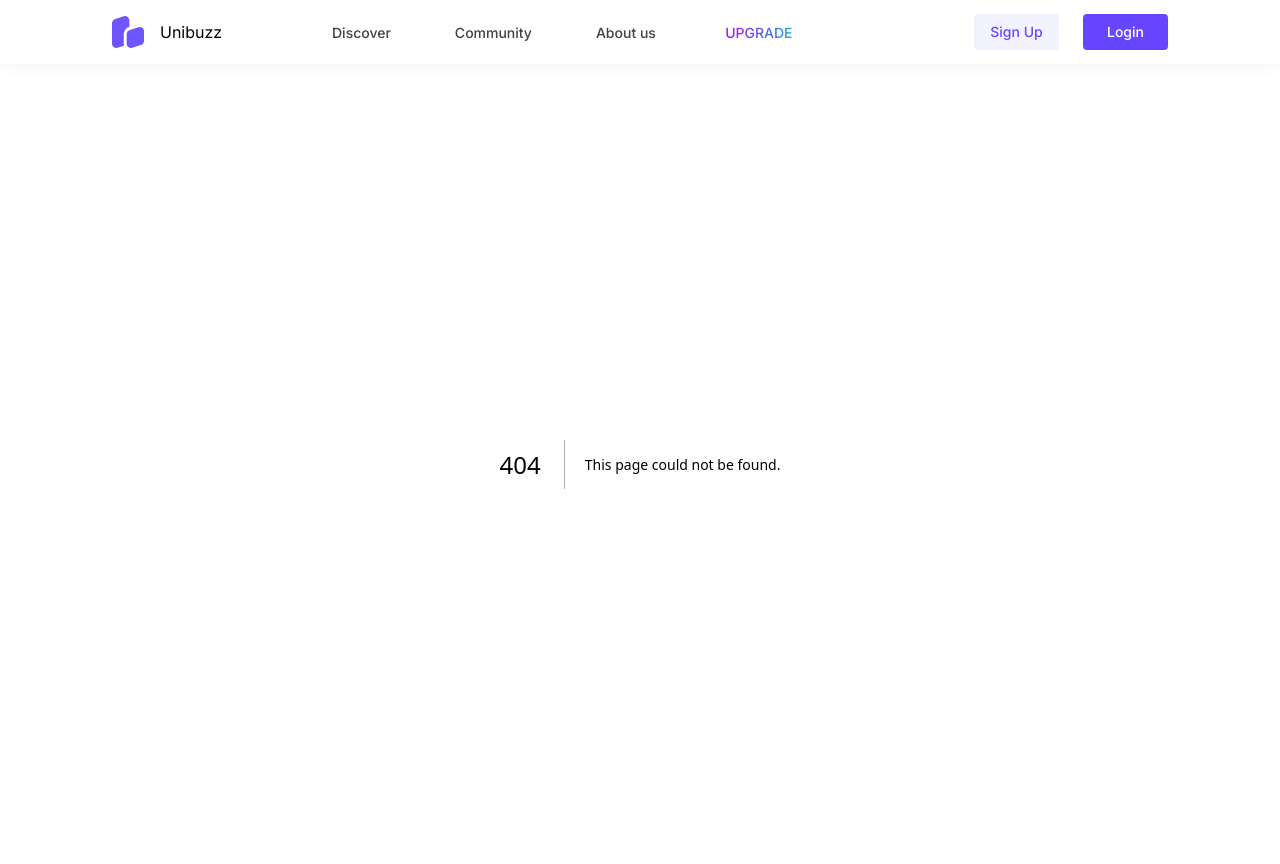
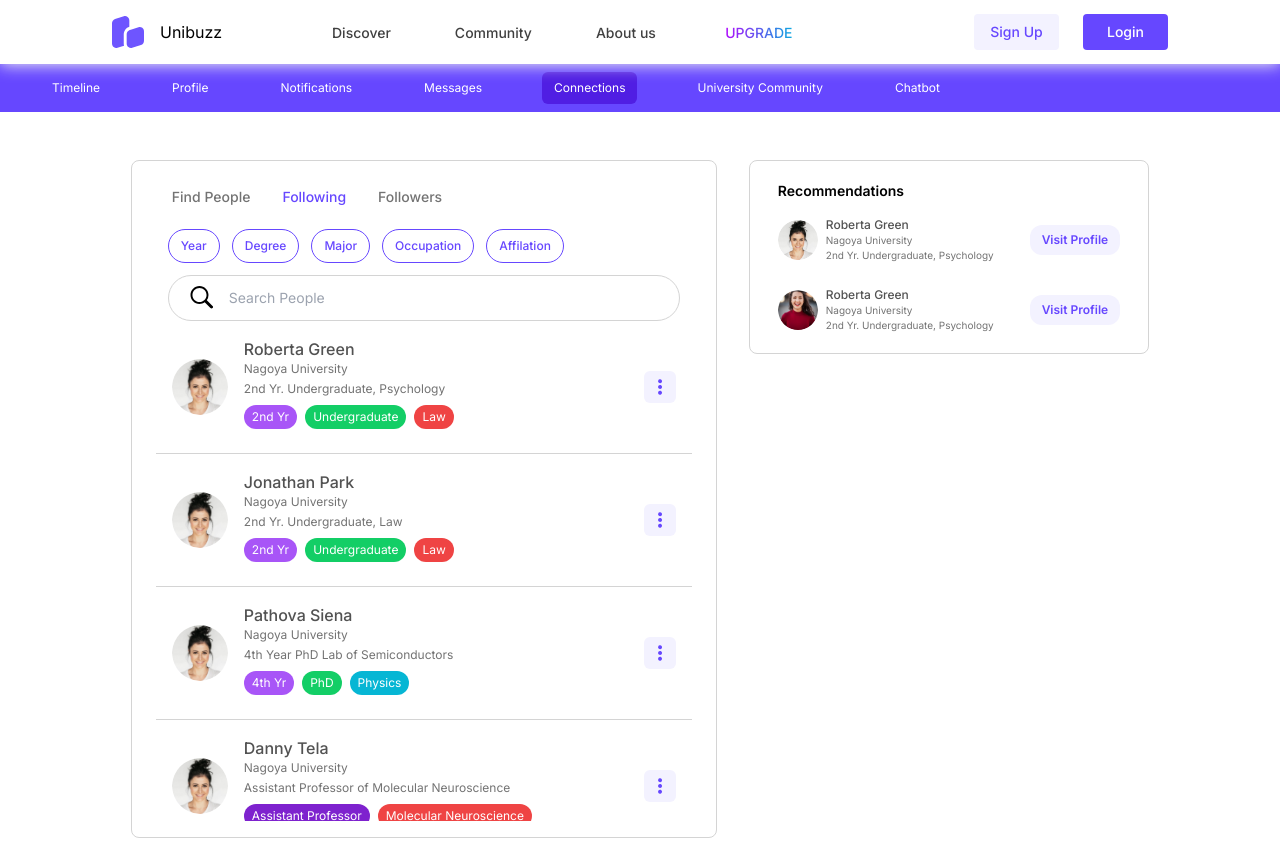
Before and after one commit to BacPacNet/web-app-client, a Next.js app: page /community/1/connections in a window 1280 px wide. Before the commit this address had no page. After the commit the page ends 838 px from the top, so only its background shows below. Built offline with nearby package versions, Linux system fonts and the light colour scheme.

Commit message:
implement connections page

```diff
--- /dev/null
+++ b/src/app/community/[id]/connections/page.tsx
@@ -0,0 +1,38 @@
+import FindPeople from '@/components/Connections/FindPeople'
+import Navbar from '@/components/Timeline/Navbar'
+import Recommendations from '@/components/Timeline/Recommendations'
+import React from 'react'
+
+const recommendations = [
+  {
+    name: 'Roberta Green',
+    university: 'Nagoya University',
+    affilation: '2nd Yr. Undergraduate, Psychology',
+    avatar: '/timeline/avatar.png',
+  },
+  {
+    name: 'Roberta Green',
+    university: 'Nagoya University',
+    affilation: '2nd Yr. Undergraduate, Psychology',
+    avatar: '/timeline/avatar2.png',
+  },
+]
+
+const Connections = () => {
+  return (
+    <div>
+      <Navbar />
+      <div className="flex mt-12 gap-8 justify-center">
+        <FindPeople contentDivStyle="max-h-[500px]" />
+        <Recommendations
+          people={recommendations}
+          userItemButtonStyle="lg:block"
+          containerStyle="border border-border h-fit shadow-none"
+          itemStyle="gap-9"
+        />
+      </div>
+    </div>
+  )
+}
+
+export default Connections
--- a/src/app/community/[id]/profile/page.tsx
+++ b/src/app/community/[id]/profile/page.tsx
@@ -25,12 +25,7 @@ import { useUniStore } from '@/store/store'
 const Profile = () => {
   const [isModalOpen, setIsModalOpen] = useState(false)
   const [modalContentType, setModalContentType] = useState<ModalContentType>()
-  const [activeTab, setActiveTab] = useState<string>('Profile')
   const { userData, userProfileData, userFollowingData } = useUniStore()
-
-  const handleTabClick = (tab: string) => {
-    setActiveTab(tab)
-  }
 
   const modalContent = (modalContentType: string) => {
     switch (modalContentType) {
@@ -45,7 +40,7 @@ const Profile = () => {
       <Modal isOpen={isModalOpen} onClose={() => setIsModalOpen(false)}>
         {modalContentType && modalContent(modalContentType)}
       </Modal>
-      <Navbar activeTab={activeTab} onTabClick={handleTabClick} />
+      <Navbar />
       <div className="flex justify-center w-full gap-6 mt-20 max-md:flex-col max-md:items-center pb-10  ">
         <ProfileCard
           userProfileData={userProfileData}
--- a/src/app/community/[id]/timeline/page.tsx
+++ b/src/app/community/[id]/timeline/page.tsx
@@ -122,13 +122,9 @@ const recommendations = [
 ]
 
 const Timeline = () => {
-  const [activeTab, setActiveTab] = useState<string>('Timeline')
   const [isModalOpen, setIsModalOpen] = useState(false)
   const { userData, userProfileData, userFollowingData } = useUniStore()
   const [modalContentType, setModalContentType] = useState<ModalContentType>()
-  const handleTabClick = (tab: string) => {
-    setActiveTab(tab)
-  }
 
   const modalContent = (modalContentType: string) => {
     switch (modalContentType) {
@@ -152,7 +148,7 @@ const Timeline = () => {
       <Modal isOpen={isModalOpen} onClose={() => setIsModalOpen(false)}>
         {modalContentType && modalContent(modalContentType)}
       </Modal>
-      <Navbar activeTab={activeTab} onTabClick={handleTabClick} />
+      <Navbar />
       <div className="flex justify-center items-center lg:items-start gap-7 mt-16 flex-col lg:flex-row xs:px-4 sm:px-0">
         <div className="flex flex-col gap-6">
           <ProfileCard
--- a/src/app/globals.css
+++ b/src/app/globals.css
@@ -49,3 +49,24 @@ body {
     @apply w-8 h-6 text-black;
   }
 }
+
+@layer utilities {
+  .custom-scrollbar {
+    scrollbar-width: thin;
+    scrollbar-color: rgba(155, 155, 155, 0.5) transparent;
+  }
+
+  .custom-scrollbar::-webkit-scrollbar {
+    width: 3px;
+  }
+
+  .custom-scrollbar::-webkit-scrollbar-track {
+    background: transparent;
+  }
+
+  .custom-scrollbar::-webkit-scrollbar-thumb {
+    background-color: rgba(155, 155, 155, 0.5);
+    border-radius: 20px;
+    border: transparent;
+  }
+}
--- /dev/null
+++ b/src/components/Connections/FindPeople.tsx
@@ -0,0 +1,150 @@
+'use client'
+import React, { useState } from 'react'
+import UserListItem from '../Timeline/UserListItem'
+import { GoSearch } from 'react-icons/go'
+import { cn } from '@/lib/utils'
+// Sample data
+const followingData = [
+  {
+    name: 'Roberta Green',
+    university: 'Nagoya University',
+    role: '2nd Yr. Undergraduate, Psychology',
+    tags: [
+      { label: '2nd Yr', color: 'bg-purple-500' },
+      { label: 'Undergraduate', color: 'bg-green' },
+      { label: 'Law', color: 'bg-red-500' },
+    ],
+  },
+  {
+    name: 'Jonathan Park',
+    university: 'Nagoya University',
+    role: '2nd Yr. Undergraduate, Law',
+    tags: [
+      { label: '2nd Yr', color: 'bg-purple-500' },
+      { label: 'Undergraduate', color: 'bg-green' },
+      { label: 'Law', color: 'bg-red-500' },
+    ],
+  },
+  {
+    name: 'Pathova Siena',
+    university: 'Nagoya University',
+    role: '4th Year PhD Lab of Semiconductors',
+    tags: [
+      { label: '4th Yr', color: 'bg-purple-500' },
+      { label: 'PhD', color: 'bg-green' },
+      { label: 'Physics', color: 'bg-cyan-500' },
+    ],
+  },
+  {
+    name: 'Danny Tela',
+    university: 'Nagoya University',
+    role: 'Assistant Professor of Molecular Neuroscience',
+    tags: [
+      { label: 'Assistant Professor', color: 'bg-purple-700' },
+      { label: 'Molecular Neuroscience', color: 'bg-red-500' },
+    ],
+  },
+  {
+    name: 'Gretha Bassuk',
+    university: 'Nagoya University',
+    role: 'Professor',
+    tags: [
+      { label: 'Professor', color: 'bg-blue-500' },
+      { label: 'Philosopy', color: 'bg-red-500' },
+    ],
+  },
+]
+
+type ContentType = 'Find People' | 'Following' | 'Followers'
+
+interface TabButtonProps {
+  label: string
+  isActive: boolean
+  onClick: () => void
+}
+interface Tab {
+  label: string
+  value: ContentType
+}
+interface Filter {
+  label: string
+  value: string
+  options: {
+    label: string
+    value: string
+  }[]
+}
+
+const tabs: Tab[] = [
+  { label: 'Find People', value: 'Find People' },
+  { label: 'Following', value: 'Following' },
+  { label: 'Followers', value: 'Followers' },
+]
+const filters: Filter[] = [
+  {
+    label: 'Year',
+    value: 'year',
+    options: [{ label: '2021`', value: '2021' }],
+  },
+  {
+    label: 'Degree',
+    value: 'degree',
+    options: [{ label: 'BTech', value: 'btech' }],
+  },
+  {
+    label: 'Major',
+    value: 'major',
+    options: [{ label: 'CS', value: 'cs' }],
+  },
+  {
+    label: 'Occupation',
+    value: 'occupation',
+    options: [{ label: 'Student', value: 'student' }],
+  },
+  {
+    label: 'Affilation',
+    value: 'affilation',
+    options: [{ label: 'Most Recent', value: 'recent' }],
+  },
+]
+
+const TabButton: React.FC<TabButtonProps> = ({ label, isActive, onClick }) => (
+  <button className={`px-4 py-[10px] hover:text-gray-dark text-sm font-medium ${isActive ? 'text-primary' : 'text-gray-1'}`} onClick={onClick}>
+    {label}
+  </button>
+)
+
+const FindPeople = ({ contentDivStyle }: { contentDivStyle?: string }) => {
+  const [content, setContent] = useState<ContentType>('Following')
+
+  return (
+    <div className="border border-border rounded-lg py-4 px-6">
+      {/* Controls */}
+      <div>
+        <div className="flex items-center justify-start cursor-pointer">
+          {tabs.map((tab) => (
+            <TabButton key={tab.value} label={tab.label} isActive={content === tab.value} onClick={() => setContent(tab.value)} />
+          ))}
+        </div>
+        <div className="flex gap-3 my-3 px-3">
+          {filters.map((filter) => (
+            <div key={filter.value} className="flex items-center px-3 py-2 border border-primary rounded-full">
+              <span className="text-xs text-primary font-medium">{filter.label}</span>
+            </div>
+          ))}
+        </div>
+        <div className="mx-3 px-5 py-[10px] border border-border rounded-full flex items-center gap-4">
+          <GoSearch size={24} />
+          <input type="text" className="text-sm" placeholder="Search People" />
+        </div>
+      </div>
+      <div className={cn('mx-auto bg-white rounded-lg overflow-hidden overflow-y-auto custom-scrollbar', contentDivStyle)}>
+        {content === 'Following' && followingData.map((item, index) => <UserListItem key={index} {...item} />)}
+        {/* For testing Purposes */}
+        {content === 'Find People' && followingData.map((item, index) => <UserListItem key={index} {...item} />)}
+      </div>
+    </div>
+  )
+}
+
+export default FindPeople
--- a/src/components/Navbar/Navbar.tsx
+++ b/src/components/Navbar/Navbar.tsx
@@ -63,7 +63,7 @@ const Navbar: React.FC = () => {
 
   useEffect(() => {
     if (width.toString() > '769') {
-      console.log('object')
+      // console.log('object')
       setOpen(false)
     }
   }, [width])
--- a/src/components/Timeline/Modals/ConnectionsModal.tsx
+++ b/src/components/Timeline/Modals/ConnectionsModal.tsx
@@ -1,36 +1,7 @@
 /* eslint-disable @next/next/no-img-element */
 'use client'
 import React, { useState } from 'react'
-import { SlOptionsVertical } from 'react-icons/sl'
-interface FollowingItemProps {
-  name: string
-  university: string
-  role: string
-  tags: { label: string; color: string }[]
-}
-
-const UserProfile: React.FC<FollowingItemProps> = ({ name, university, role, tags }) => {
-  return (
-    <div className="flex items-center p-4 border-b border-border min-w-[536px]">
-      <img src={`/timeline/avatar.png`} alt={name} className="w-14 h-14 rounded-full mr-4" />
-      <div className="flex-1">
-        <h3 className="font-medium text-base text-gray-dark">{name}</h3>
-        <p className="text-xs text-gray-1 mb-1">{university}</p>
-        <p className="text-xs text-gray-1">{role}</p>
-        <div className="mt-2 flex flex-wrap">
-          {tags.map((tag, index) => (
-            <span key={index} className={`text-xs px-2 py-1 rounded-full text-white mr-2 mb-2 ${tag.color}`}>
-              {tag.label}
-            </span>
-          ))}
-        </div>
-      </div>
-      <div className="p-2 bg-primary-50 rounded-md">
-        <SlOptionsVertical className="text-primary" />
-      </div>
-    </div>
-  )
-}
+import UserListItem from '../UserListItem'
 
 const followingData = [
   {
@@ -103,7 +74,7 @@ const ConnectionsModal = () => {
         </p>
       </div>
       <div className="mx-auto bg-white rounded-lg shadow-md overflow-hidden overflow-y-auto ">
-        {content === 'Following' && followingData.map((item, index) => <UserProfile key={index} {...item} />)}
+        {content === 'Following' && followingData.map((item, index) => <UserListItem key={index} {...item} />)}
       </div>
     </div>
   )
--- a/src/components/Timeline/Navbar.tsx
+++ b/src/components/Timeline/Navbar.tsx
@@ -1,25 +1,29 @@
+'use client'
 import React from 'react'
+import { CommunityNavbarLinks } from '@/types/constants'
+import { useRouter, useParams, usePathname } from 'next/navigation'
 
-interface NavbarProps {
-  activeTab: string
-  onTabClick: (tab: string) => void
-}
-
-const Navbar: React.FC<NavbarProps> = ({ activeTab, onTabClick }) => {
-  const tabs = ['Timeline', 'Profile', 'Notifications', 'Messages', 'Connections', 'University Community', 'Chatbot']
+const Navbar: React.FC = () => {
+  // const tabs = ['Timeline', 'Profile', 'Notifications', 'Messages', 'Connections', 'University Community', 'Chatbot']
+  const router = useRouter()
+  const { id } = useParams()
+  const path = usePathname()
+  const activeTab = path.split('/').pop()
 
   return (
     <nav className="bg-primary text-white flex items-center justify-between px-4 py-2">
       <div className="flex items-center">
-        {tabs.map((tab) => (
+        {CommunityNavbarLinks.map((tab) => (
           <button
-            key={tab}
+            key={tab.href}
             className={`px-3 mx-6 py-2 rounded-md ${
-              activeTab === tab ? 'bg-[#501EE3]' : 'hover:bg-[#4f1ee3b3]'
+              activeTab === tab.label.toLocaleLowerCase() ? 'bg-[#501EE3]' : 'hover:bg-[#4f1ee3b3]'
             } transition-colors duration-300 text-xs`}
-            onClick={() => onTabClick(tab)}
+            onClick={() => {
+              router.push(`/community/${id}/${tab.href}`)
+            }}
           >
-            {tab}
+            {tab.label}
           </button>
         ))}
       </div>
--- a/src/components/Timeline/Recommendations.tsx
+++ b/src/components/Timeline/Recommendations.tsx
@@ -1,4 +1,5 @@
 /* eslint-disable @next/next/no-img-element */
+import { cn } from '@/lib/utils'
 import React from 'react'
 
 interface User {
@@ -9,11 +10,14 @@ interface User {
 }
 interface Props {
   people: User[]
+  userItemButtonStyle?: string
+  containerStyle?: string
+  itemStyle?: string
 }
 
-const userCard = (user: User, key?: string) => {
+const UserCard = ({ user, buttonStyle, itemStyle }: { user: User; buttonStyle?: string; itemStyle?: string }) => {
   return (
-    <div className="flex justify-between sm:pr-7 lg:pr-0" key={key}>
+    <div className={cn('flex justify-between sm:pr-7 lg:pr-0', itemStyle)}>
       <div className="flex gap-2 items-center">
         <img src={user.avatar} alt={`${user.name}'s avatar`} width={14} height={14} className="rounded-full w-10 h-10" />
         <div>
@@ -22,20 +26,29 @@ const userCard = (user: User, key?: string) => {
           <p className="text-[10px] text-gray-1">{user.affilation}</p>
         </div>
       </div>
-      <button className="bg-primary-50 text-primary text-center align-middle font-semibold text-xs px-3 rounded-xl hidden sm:block lg:hidden my-2">
+      <button
+        className={cn(
+          'bg-primary-50 text-primary text-center align-middle font-semibold text-xs px-3 rounded-xl hidden sm:block lg:hidden my-2',
+          buttonStyle
+        )}
+      >
         Visit Profile
       </button>
     </div>
   )
 }
 
-const Recommendations: React.FC<Props> = ({ people }) => {
+const Recommendations: React.FC<Props> = ({ people, userItemButtonStyle, containerStyle, itemStyle }) => {
   return (
-    <div className="bg-white border-2 border-gray-dark rounded-lg py-5 pl-7 shadow-md">
+    <div className={cn('bg-white border-2 border-gray-dark rounded-lg py-5 px-7 shadow-md', containerStyle)}>
       <h1 className="text-sm font-semibold mb-4">Recommendations</h1>
-      <div className="flex flex-col gap-6">{people.map((user) => userCard(user, `${user?.avatar}${user?.name}`))}</div>
+      <div className="flex flex-col gap-6">
+        {people.map((user) => (
+          <UserCard user={user} key={`${user?.avatar}${user?.name}`} buttonStyle={userItemButtonStyle} itemStyle={itemStyle} />
+        ))}
+      </div>
     </div>
   )
 }
-
+// <userCard user={user} key={`${user?.avatar}${user?.name}`} buttonStyle={userItemButtonStyle} />
 export default Recommendations
--- /dev/null
+++ b/src/components/Timeline/UserListItem.tsx
@@ -0,0 +1,35 @@
+/* eslint-disable @next/next/no-img-element */
+import React from 'react'
+import { SlOptionsVertical } from 'react-icons/sl'
+
+interface FollowingItemProps {
+  name: string
+  university: string
+  role: string
+  tags: { label: string; color: string }[]
+}
+
+const UserListItem: React.FC<FollowingItemProps> = ({ name, university, role, tags }) => {
+  return (
+    <div className="flex items-center p-4 border-b border-border min-w-[536px]">
+      <img src={`/timeline/avatar.png`} alt={name} className="w-14 h-14 rounded-full mr-4" />
+      <div className="flex-1">
+        <h3 className="font-medium text-base text-gray-dark">{name}</h3>
+        <p className="text-xs text-gray-1 mb-1">{university}</p>
+        <p className="text-xs text-gray-1">{role}</p>
+        <div className="mt-2 flex flex-wrap">
+          {tags.map((tag, index) => (
+            <span key={index} className={`text-xs px-2 py-1 rounded-full text-white mr-2 mb-2 ${tag.color}`}>
+              {tag.label}
+            </span>
+          ))}
+        </div>
+      </div>
+      <div className="p-2 bg-primary-50 rounded-md">
+        <SlOptionsVertical className="text-primary" />
+      </div>
+    </div>
+  )
+}
+
+export default UserListItem
--- /dev/null
+++ b/src/types/constants.ts
@@ -0,0 +1,11 @@
+import { NavLink } from './global'
+
+export const CommunityNavbarLinks: NavLink[] = [
+  { label: 'Timeline', href: '/timeline' },
+  { label: 'Profile', href: '/profile' },
+  { label: 'Notifications', href: '/notifications' },
+  { label: 'Messages', href: '/messages' },
+  { label: 'Connections', href: '/connections' },
+  { label: 'University Community', href: '/university-community' },
+  { label: 'Chatbot', href: '/chatbot' },
+]
--- a/src/types/global.d.ts
+++ b/src/types/global.d.ts
@@ -10,3 +10,8 @@ declare global {
 }
 
 export type ModalContentType = 'ConnectionsModal' | 'PollModal' | 'EditProfileModal' | 'ReplyModal' | undefined
+
+interface NavLink {
+  label: string
+  href: string
+}
```
